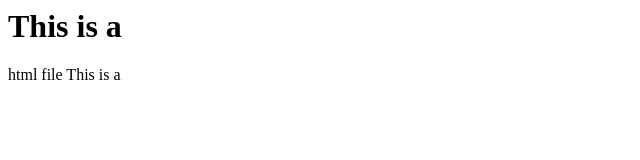
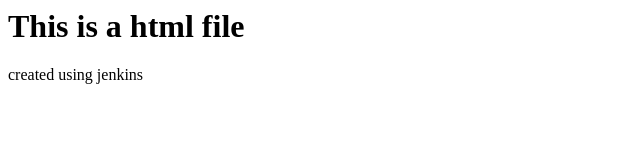
Before and after one commit to Uthraaa/newwebrepo, a plain HTML site: page index.html in a window 1280 px wide. Shown: the whole page, without its empty margins (0-640 px from the left). Drawn offline with Linux system fonts and the light colour scheme.

Commit message:
Update index.html

```diff
--- a/index.html
+++ b/index.html
@@ -1,7 +1,7 @@
 <html>
 <head></head>
 <body>
-  <h1>This is a</h1>
-<p>html file This is a</p>
+  <h1>This is a html file</h1>
+<p>created using jenkins </p>
 </body>
 </html>
```
